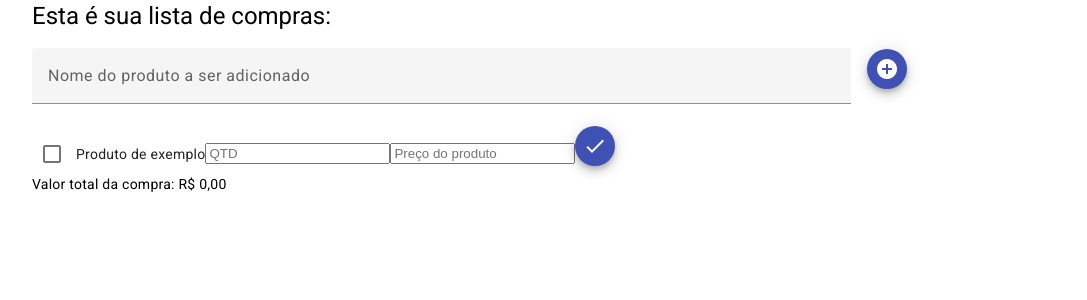
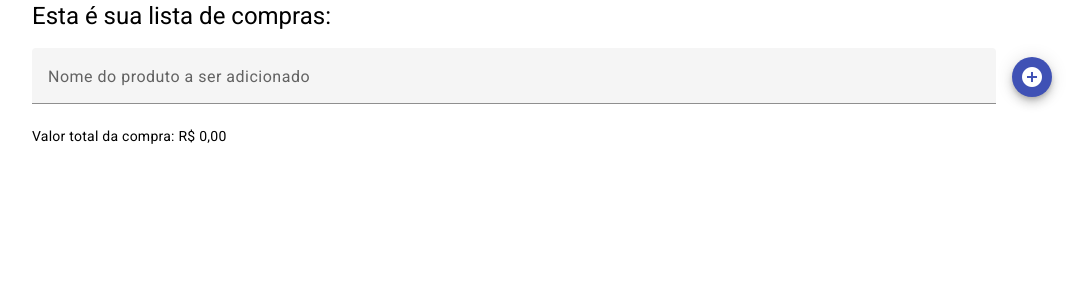
Before and after one commit to underlineg/sharedbuylists, an Angular app in the folder sharedbuylists/: page / in a window 1280 px wide. Shown: the top 300 px of the page, without its empty margins (96-1183 px from the left). Built offline with nearby package versions, Linux system fonts and the light colour scheme.

Commit message:
1.0 [ADD ITEM] New features implemented: Remove item, show data fulfilled by user, components events added

```diff
--- a/sharedbuylists/src/app/app.module.ts
+++ b/sharedbuylists/src/app/app.module.ts
@@ -5,13 +5,15 @@ import { LoginComponent } from './modules/login/login/login.component';
 import { AddItensComponent } from './modules/itens/add-itens/add-itens.component';
 
 import { ItemComponent } from './modules/itens/item/item.component';
-import { ReactiveFormsModule } from "@angular/forms";
+import { ReactiveFormsModule, FormsModule  } from "@angular/forms";
 import {MatIconModule} from '@angular/material/icon';
 import {MatDividerModule} from '@angular/material/divider';
 import {MatButtonModule} from '@angular/material/button';
-import {MatFormFieldModule} from '@angular/material/form-field';
+import {MatFormFieldModule, FloatLabelType}  from '@angular/material/form-field';
 import { MatInputModule } from '@angular/material/input';
 import {MatCheckboxModule} from '@angular/material/checkbox';
+
+import { CommonModule } from '@angular/common';
 
 
 
@@ -21,6 +23,6 @@ import {MatCheckboxModule} from '@angular/material/checkbox';
   declarations: [HistoricComponent, ItensComponent, LoginComponent, AddItensComponent,  ItemComponent],
   exports: [HistoricComponent, ItensComponent, LoginComponent, AddItensComponent,  ItemComponent],
   imports: [ReactiveFormsModule, MatButtonModule, MatIconModule,
-    MatDividerModule, MatFormFieldModule, MatInputModule, MatCheckboxModule]
+    MatDividerModule, MatFormFieldModule, MatInputModule, MatCheckboxModule, CommonModule, FormsModule]
 })
 export class SharedModule { }
--- a/sharedbuylists/src/app/modules/itens/add-itens/add-itens.component.html
+++ b/sharedbuylists/src/app/modules/itens/add-itens/add-itens.component.html
@@ -1,7 +1,8 @@
 <div class="additem__container">
 
         <mat-form-field class="additem__mat-input">
-            <input matInput type="text" name="item" class="additem__input-label" id="additem__input--label" placeholder="Nome do produto a ser adicionado" [formControl]="productNameControl">
+            <mat-label>Nome do produto a ser adicionado</mat-label>
+            <input matInput type="text" name="item" class="additem__input-label" id="additem__input--label" [formControl]="productNameControl">
         </mat-form-field>
         <button (click)="addItem()" mat-mini-fab color="primary">
             <mat-icon aria-hidden="false" aria-label="Add item" fontIcon="add_circle"></mat-icon>
--- a/sharedbuylists/src/app/modules/itens/add-itens/add-itens.component.scss
+++ b/sharedbuylists/src/app/modules/itens/add-itens/add-itens.component.scss
@@ -1,6 +1,6 @@
 .additem__container{
     .additem__mat-input{
-        width: 80%;
+        width: calc(100% - 60px);
         margin-right: 1rem;
     }
 }
--- a/sharedbuylists/src/app/modules/itens/item/item.component.html
+++ b/sharedbuylists/src/app/modules/itens/item/item.component.html
@@ -1,13 +1,42 @@
-<div>
-    <mat-checkbox color="primary">
-        {{productName}}
-    </mat-checkbox>
+<div class="item__component--container" *ngIf="!isDestroyed">
+
+    <div class="item__component--name-component">
+        <mat-checkbox color="primary"
+            [ngClass]="{'item__component--name-strike': isSelected}"
+            (click)="closeItem()"
+            [(ngModel)]="isSelected"
+        >
+            {{productName}}
+        </mat-checkbox>
+    </div>
+
+    <mat-form-field class="item__component__mat-input" *ngIf="!isSelected">
+        <mat-label>Quantidade</mat-label>
+        <input matInput type="text" name="itemQttd"  [formControl]="itemQdtFormControl">
+    </mat-form-field>
+    <mat-form-field class="item__component__mat-input"  *ngIf="!isSelected">
+        <mat-label>Preço</mat-label>
+        <input matInput type="text" name="itemPrice"  [formControl]="itemPriceFormControl">
+    </mat-form-field>
+
+    <!-- transform it in an component in future -->
+    <div *ngIf="isSelected" class="item__component--qtd item__component--minor">
+        <strong>Qtd:</strong> {{qtd}}
+    </div>
+
+    <div *ngIf="isSelected" class="item__component--price item__component--minor">
+        <strong>Preço:</strong> R${{price}}
+    </div>
 
 
-    <input type="text" name="quantity" class="item__input-price" id="item__input--label" placeholder="QTD">
-    <input type="text" name="price" class="item__input-price" id="item__input--label" placeholder="Preço do produto">
+    <button mat-mini-fab color="primary" (click)="closeItem()">
+        <mat-icon aria-hidden="false" aria-label="Done" fontIcon="done" *ngIf="!isSelected">done</mat-icon>
+        <mat-icon aria-hidden="false" aria-label="Back status" fontIcon="undo" *ngIf="isSelected">back</mat-icon>
+    </button>
 
-    <button mat-mini-fab color="primary">
-        <mat-icon aria-hidden="false" aria-label="Example home icon" fontIcon="done_circle">done</mat-icon>
+    <button mat-mini-fab color="warn" (click)="deleteItem()">
+        <mat-icon aria-hidden="false" aria-label="Delete item" fontIcon="close">delete</mat-icon>
     </button>
+
+
 </div>
--- a/sharedbuylists/src/app/modules/itens/item/item.component.scss
+++ b/sharedbuylists/src/app/modules/itens/item/item.component.scss
@@ -0,0 +1,38 @@
+.item__component--container{
+    position: relative;
+    display: flex;
+}
+.item__component--slash{
+    width: calc(100% - 43px);
+    border:1px solid #a3a3a3;
+    position: absolute;
+    top: 25px;
+    left: 0;
+    z-index: 999;
+}
+
+.item__component--minor{
+    padding: 1rem 0;
+}
+
+
+.item__component--qtd, .item__component--price {
+    white-space: nowrap;
+    margin: 0 1.2rem 1.7rem;
+}
+.item__component--name-strike{
+    text-decoration: line-through;
+}
+
+.item__component--name-component{
+    width: 80%;
+    padding-top: 1rem;
+}
+
+.item__component--qtt-container{
+    display: flex;
+}
+
+.item__input-price{
+    width: 30%;
+}
--- a/sharedbuylists/src/app/modules/itens/item/item.component.ts
+++ b/sharedbuylists/src/app/modules/itens/item/item.component.ts
@@ -1,4 +1,8 @@
 import { Component, Input } from '@angular/core';
+import { FormControl } from '@angular/forms';
+import { FloatLabelType } from '@angular/material/form-field';
+
+
 
 @Component({
   selector: 'item',
@@ -8,4 +12,25 @@ import { Component, Input } from '@angular/core';
 })
 export class ItemComponent {
   @Input() productName: string = "";
+  isDestroyed:boolean = false //check ngOnDestroy in future! Perhaps a "delete" component?
+  isSelected:boolean = false;
+  itemQdtFormControl = new FormControl();
+  itemPriceFormControl = new FormControl();
+  qtd?:any = 0;
+  price?:any = 0;
+
+  deleteItem(){
+    this.isDestroyed = true;
+  }
+
+
+  closeItem(){
+    if(this.isSelected) {
+      this.isSelected = false;
+      return
+    }
+    this.isSelected = true;
+    this.qtd =  this.itemQdtFormControl.getRawValue()
+    this.price = this.itemPriceFormControl.getRawValue()
+  }
 }
--- a/sharedbuylists/src/app/modules/itens/itens/itens.component.html
+++ b/sharedbuylists/src/app/modules/itens/itens/itens.component.html
@@ -3,7 +3,7 @@
     <add-itens (productNameEmmiter)="addItem($event)"></add-itens>
 </div>
 <div class="container-itens__list" >
-    <item productName="Produto de exemplo"></item>
+
     <ng-template #containerListItens>
 
     </ng-template>
```
